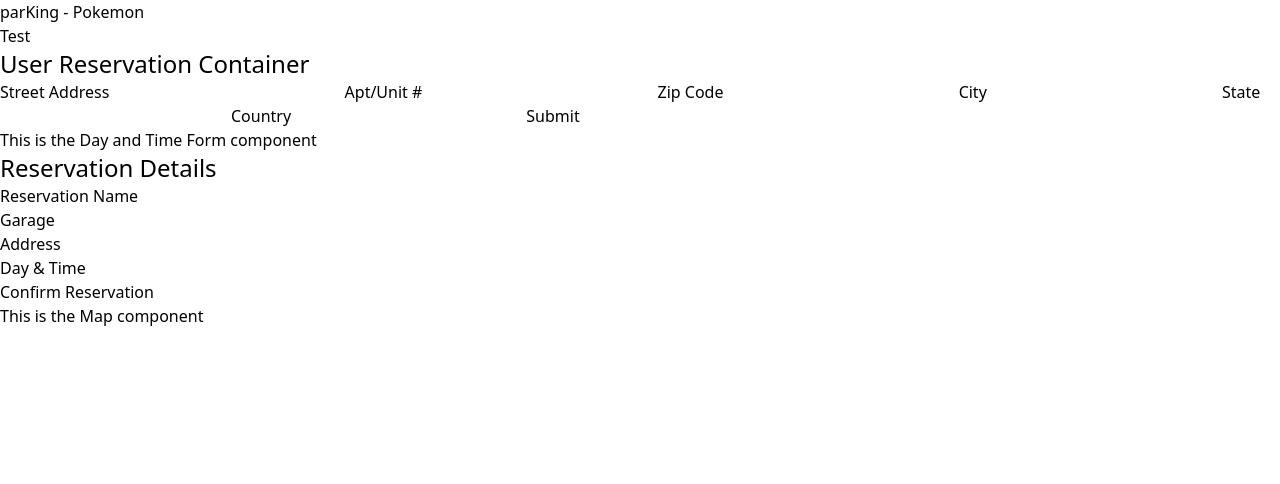
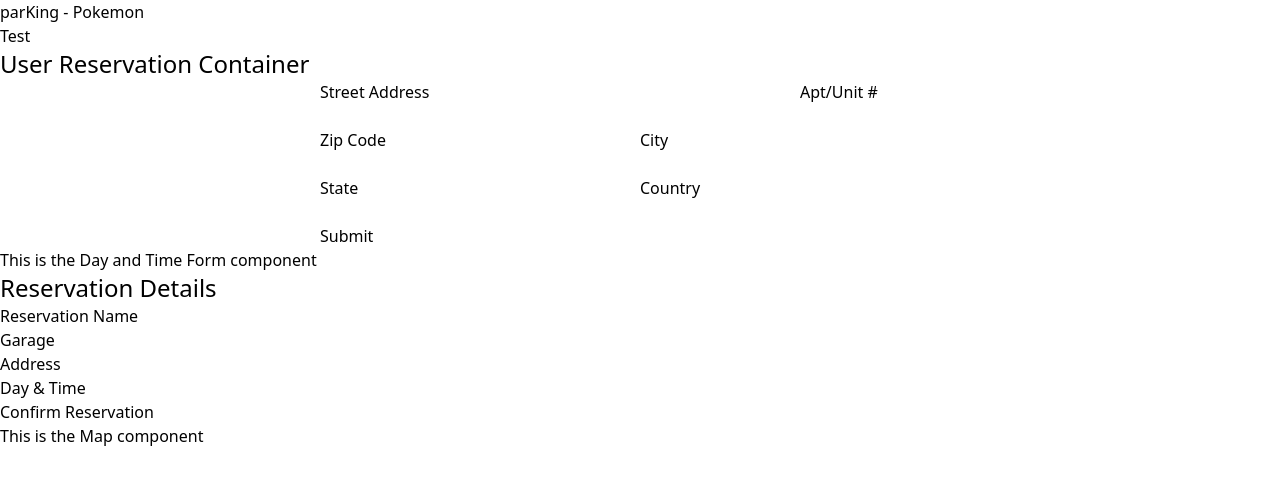
Before and after one commit to pokemon-parKing/parKing-client, a React (Vite) app: page / in a window 1280 px wide. Shown: the top 484 px of the page. Built offline with nearby package versions, Linux system fonts and the light colour scheme.

Commit message:
Updated reservation styling to match figma

```diff
--- a/src/components/user-reservation/AddressForm.jsx
+++ b/src/components/user-reservation/AddressForm.jsx
@@ -1,4 +1,4 @@
-import { useState } from "react";
+import react, { useState } from "react";
 const AddressForm = () => {
   const [address, setAddress] = useState({});
   const handleSubmit = (e) => {
@@ -6,9 +6,11 @@ const AddressForm = () => {
     console.log(address);
   };
   return (
-    <form onSubmit={handleSubmit}>
-      <label htmlFor="street">
-        Street Address{" "}
+    <div className="flex justify-center">
+      <form onSubmit={handleSubmit} className="w-1/2">
+        <div className="flex flex-row">
+          <div className="flex flex-col w-3/4">
+            <label htmlFor="street">Street Address </label>
             <input
               type="text"
               onChange={(e) => {
@@ -17,9 +19,9 @@ const AddressForm = () => {
                 setAddress(updatedAddress);
               }}
             />
-      </label>
-      <label htmlFor="apt">
-        Apt/Unit #{" "}
+          </div>
+          <div className="flex flex-col w-1/4">
+            <label htmlFor="apt">Apt/Unit # </label>
             <input
               type="text"
               onChange={(e) => {
@@ -28,9 +30,11 @@ const AddressForm = () => {
                 setAddress(updatedAddress);
               }}
             />
-      </label>
-      <label htmlFor="zip">
-        Zip Code{" "}
+          </div>
+        </div>
+        <div className="flex flex-row">
+          <div className="flex flex-col w-1/2">
+            <label htmlFor="zip">Zip Code </label>
             <input
               type="number"
               onChange={(e) => {
@@ -39,9 +43,9 @@ const AddressForm = () => {
                 setAddress(updatedAddress);
               }}
             />
-      </label>
-      <label htmlFor="city">
-        City{" "}
+          </div>
+          <div className="flex flex-col w-1/2">
+            <label htmlFor="city">City </label>
             <input
               type="text"
               onChange={(e) => {
@@ -50,9 +54,11 @@ const AddressForm = () => {
                 setAddress(updatedAddress);
               }}
             />
-      </label>
-      <label htmlFor="state">
-        State{" "}
+          </div>
+        </div>
+        <div className="flex flex-row">
+          <div className="flex flex-col w-1/2">
+            <label htmlFor="state">State </label>
             <input
               type="text"
               onChange={(e) => {
@@ -61,9 +67,9 @@ const AddressForm = () => {
                 setAddress(updatedAddress);
               }}
             />
-      </label>
-      <label htmlFor="country">
-        Country{" "}
+          </div>
+          <div className="flex flex-col w-1/2">
+            <label htmlFor="country">Country </label>
             <input
               type="text"
               onChange={(e) => {
@@ -72,9 +78,11 @@ const AddressForm = () => {
                 setAddress(updatedAddress);
               }}
             />
-      </label>
+          </div>
+        </div>
         <button type="submit">Submit</button>
       </form>
+    </div>
   );
 };
 
```
Lines whose indentation alone changed are shown as unchanged.
